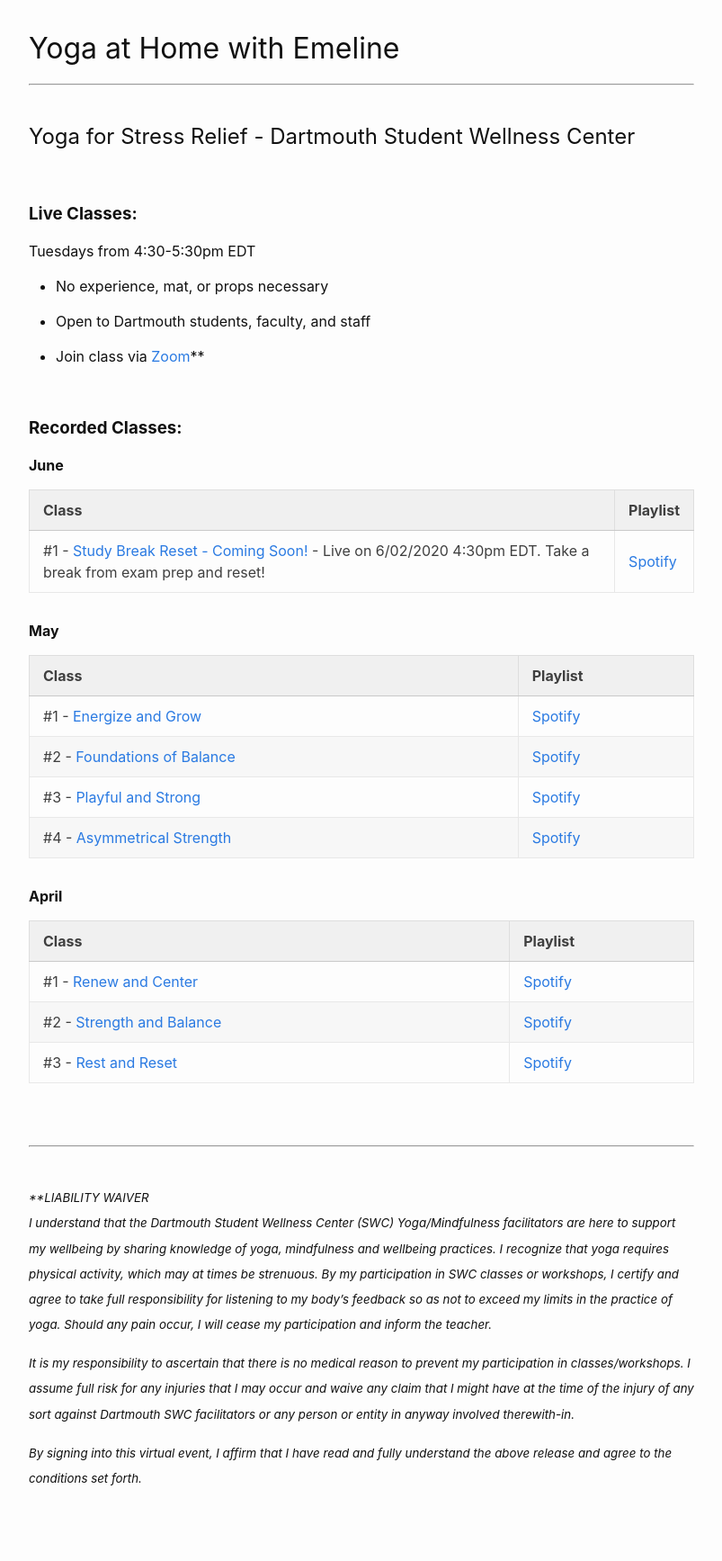
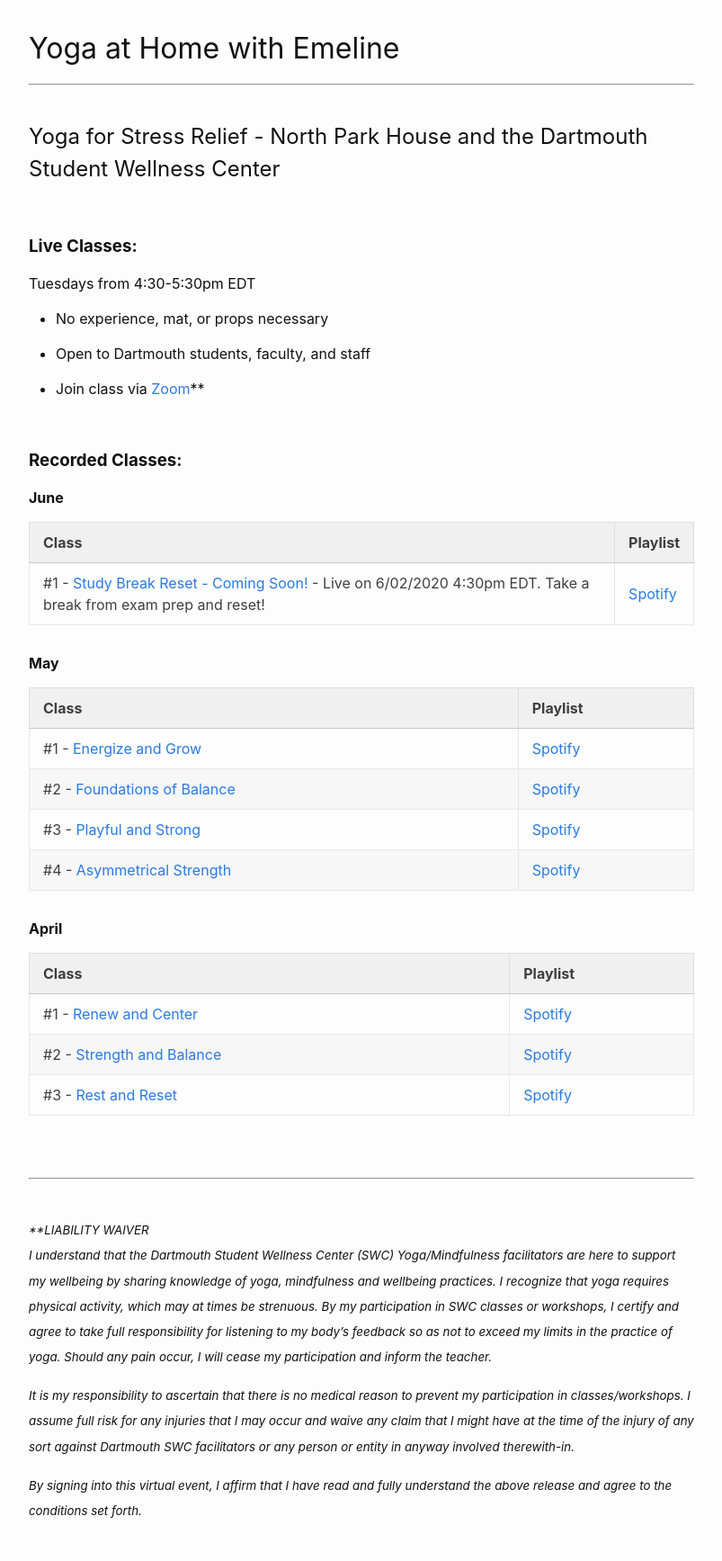
Before and after one commit to emelineclarke/yoga, a Jekyll site: the page built from index.markdown, in a window 1280 px wide. Shown: the whole page at 90% size, without its empty margins (238-1041 px from the left). Built offline with Jekyll 4.4.1, drawn with Linux system fonts in a browser that asks for light colours; before the commit the page ends 1699 px from its top, so only the background shows below that.

Commit message:
Add north park house

```diff
--- a/index.markdown
+++ b/index.markdown
@@ -5,7 +5,7 @@ layout: home
 
 ---
 <br/>
-## Yoga for Stress Relief - Dartmouth Student Wellness Center
+## Yoga for Stress Relief - North Park House and the Dartmouth Student Wellness Center
 <br/>
 ### <strong>Live Classes:</strong>
 
```
